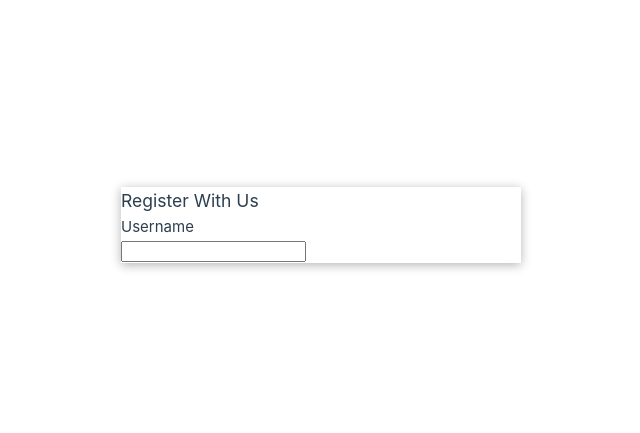
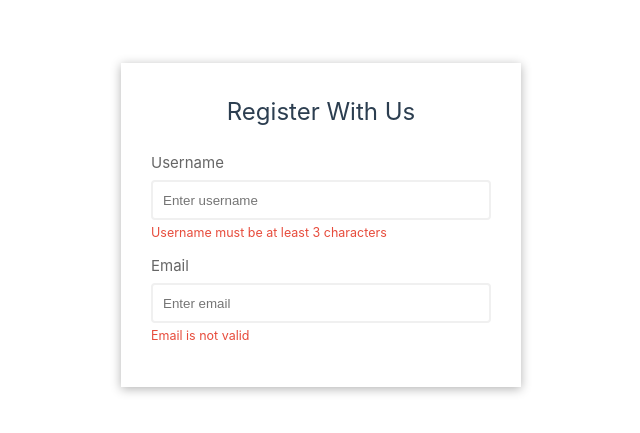
Before and after one commit to gzhan1208/Vue3-TypeScript-Demo, a Vue app: page / in a window 1280 px wide. Shown: the part 175-608 px from the top of the page, without its empty margins (319-959 px from the left). Built offline with nearby package versions, Linux system fonts and the light colour scheme.

Commit message:
更新InputItem

```diff
--- a/src/components/InputItem.vue
+++ b/src/components/InputItem.vue
@@ -1,14 +1,15 @@
 <script setup lang="ts">
 
+defineProps<{
+  placeholder: string
+}>()
 </script>
 <template>
   <div class="item">
     <label>
       <slot name="label"></slot>
     </label>
-    <div class="input">
-      <input />
-    </div>
+    <input :placeholder="placeholder" />
     <small>
       <slot name="verify"></slot>
     </small>
@@ -17,9 +18,25 @@
 
 <style scoped>
 .item {
-
+  margin-bottom: 10px;
+}
+label {
+  color: #666666;
+  display: block;
+  margin-bottom: 5px;
 }
 small {
   color: #e74c3c;
 }
+input {
+  width: 100%;
+  height: 40px;
+  border-radius: 4px;
+  border: 2px solid #f0f0f0;
+  padding: 5px 10px;
+  outline-style: none;
+}
+input:focus {
+  border-color: #666666;
+}
 </style>
--- a/src/views/LoginView.vue
+++ b/src/views/LoginView.vue
@@ -1,14 +1,26 @@
 <script setup lang="ts">
 import InputItem from '../components/InputItem.vue'
+
 </script>
 
 <template>
   <div class="container">
     <div class="loginBox">
-      <h3>Register With Us</h3>
-      <InputItem>
+      <h2>Register With Us</h2>
+      <InputItem placeholder="Enter username">
         <template #label>
           Username
+        </template>
+        <template #verify>
+          Username must be at least 3 characters
+        </template>
+      </InputItem>
+      <InputItem placeholder="Enter email">
+        <template #label>
+          Email
+        </template>
+        <template #verify>
+          Email is not valid
         </template>
       </InputItem>
     </div>
@@ -26,6 +38,12 @@ import InputItem from '../components/InputItem.vue'
 .loginBox {
   width: 400px;
   box-shadow: 0 2px 10px rgba(0, 0, 0, .3);
-  justify-content: center;
+  padding: 30px;
+}
+h2 {
+  text-align: center;
+  font-size: 1.5rem;
+  /* color: #000000; */
+  margin-bottom: 20px;
 }
 </style>
```
